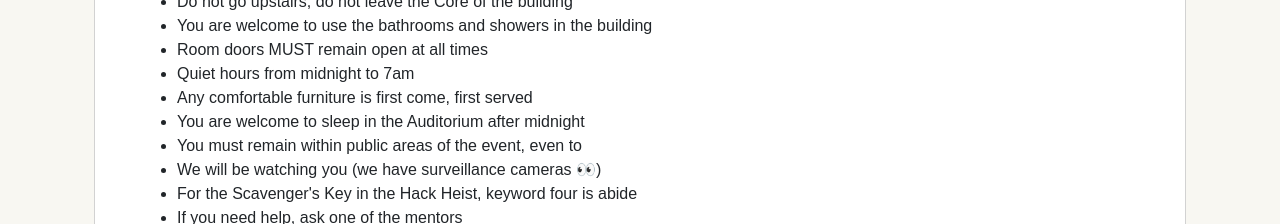
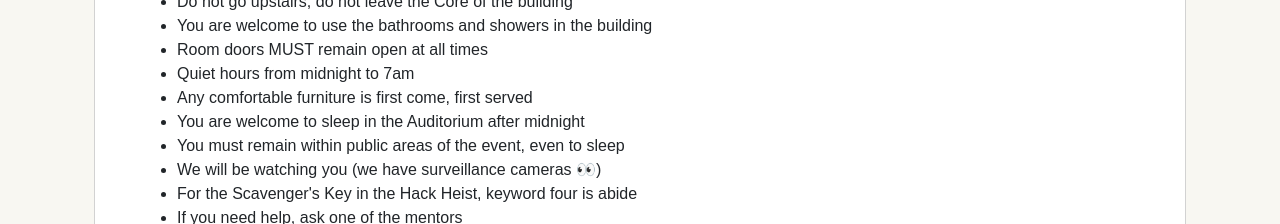
Before and after one commit to hto-projects/hackyland-portal, a React (Vite) app in the folder frontend/: page /book/event-info/rules in a window 1280 px wide. Shown: the part 920-1144 px from the top of the page. Built offline with nearby package versions, Linux system fonts and the light colour scheme; no server answers.

Commit message:
quick rules update

```diff
--- a/frontend/src/book/Rules.jsx
+++ b/frontend/src/book/Rules.jsx
@@ -37,7 +37,7 @@ const Rules = () => {
         <li>Quiet hours from midnight to 7am</li>
         <li>Any comfortable furniture is first come, first served</li>
         <li>You are welcome to sleep in the Auditorium after midnight</li>
-        <li>You must remain within public areas of the event, even to</li>
+        <li>You must remain within public areas of the event, even to sleep</li>
         <li>We will be watching you (we have surveillance cameras 👀)</li>
         <li>For the Scavenger&apos;s Key in the Hack Heist, keyword four is abide</li>
         <li>If you need help, ask one of the mentors</li>
```
